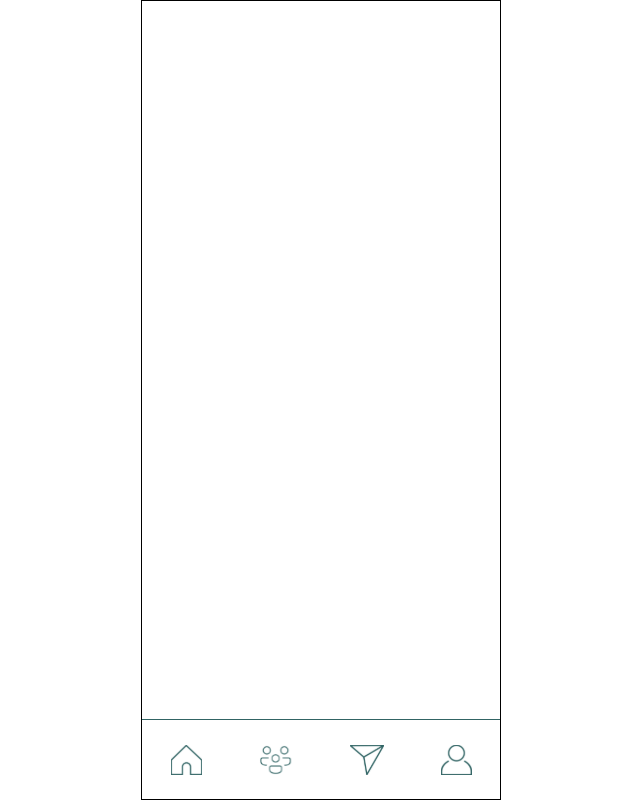
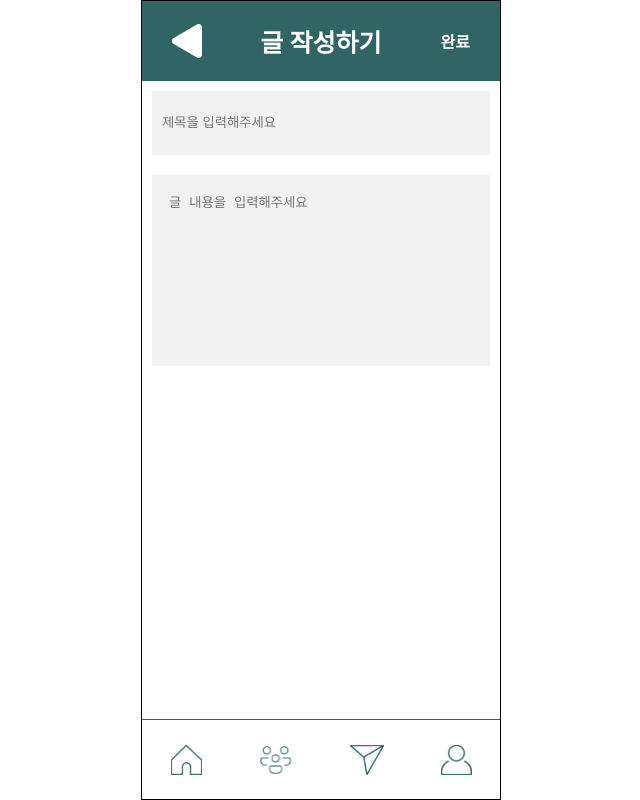
Before and after one commit to DevHiveTeamB/frontend, a Vue app in the folder vue-project/: page /community/write in a window 1280 px wide. Before the commit this address had no page. Shown: the whole page, without its empty margins (319-959 px from the left). Built offline with nearby package versions, Linux system fonts and the light colour scheme.

Commit message:
가격 입력 창 수정 + 커뮤니티 작성 페이지 퍼블리싱

```diff
--- a/vue-project/src/views/BookEditPage.vue
+++ b/vue-project/src/views/BookEditPage.vue
@@ -163,6 +163,13 @@ export default {
   components: {
     CategoryModal,
     UpperBar
+  },
+  watch: {
+    price(input) {
+      if (input < 0) {
+        alert('0원 이상 입력해주세해주세요')
+      }
+    }
   }
 }
 </script>
@@ -244,4 +251,11 @@ export default {
   border-radius: 10px;
   border: 2px solid #316464;
 }
+
+/* 가격 입력 옆에 화살표 없앰 */
+input::-webkit-outer-spin-button,
+input::-webkit-inner-spin-button {
+  -webkit-appearance: none;
+  margin: 0;
+}
 </style>
--- /dev/null
+++ b/vue-project/src/views/CommunityPostPage.vue
@@ -0,0 +1,54 @@
+<template>
+  <UpperBar title="글 작성하기" rightSource="완료" :clickFunction="checkForm" />
+  <div
+    style="position: relative; height: 80%; padding: 0 10px; display: flex; flex-direction: column"
+  >
+    <input
+      class="textInput marginTop_Bottom"
+      v-model="title"
+      type="text"
+      placeholder="제목을 입력해주세요"
+    />
+    <textarea
+      style="height: 30%; padding: 5%; resize: none"
+      class="textInput marginTop_Bottom"
+      v-model="content"
+      placeholder="글 내용을 입력해주세요"
+    />
+  </div>
+</template>
+
+<script>
+import UpperBar from '../components/UpperBar.vue'
+export default {
+  components: { UpperBar },
+  methods: {
+    checkForm() {
+      if (this.title == '' || this.content == '') {
+        alert('빈칸없이 작성해주세요')
+      } else {
+        //모든 정보가 입력되었을때만 요청 보냄
+      }
+    }
+  },
+  data() {
+    return {
+      title: '',
+      content: ''
+    }
+  }
+}
+</script>
+
+<style lang="scss" scoped>
+.textInput {
+  width: 100%;
+  height: 10%;
+  padding: 0 10px;
+  background-color: rgb(242, 242, 242);
+  border: none;
+}
+.marginTop_Bottom {
+  margin: 10px 0;
+}
+</style>
--- a/vue-project/src/views/PostPage.vue
+++ b/vue-project/src/views/PostPage.vue
@@ -147,6 +147,13 @@ export default {
   components: {
     CategoryModal,
     UpperBar
+  },
+  watch: {
+    price(input) {
+      if (input < 0) {
+        alert('0원 이상 입력해주세해주세요')
+      }
+    }
   }
 }
 </script>
@@ -228,4 +235,10 @@ export default {
   border-radius: 10px;
   border: 2px solid #316464;
 }
+/* 가격 입력 옆에 화살표 없앰 */
+input::-webkit-outer-spin-button,
+input::-webkit-inner-spin-button {
+  -webkit-appearance: none;
+  margin: 0;
+}
 </style>
```
Also changed, not shown: vue-project/src/router/index.js (+16 -8 lines).
